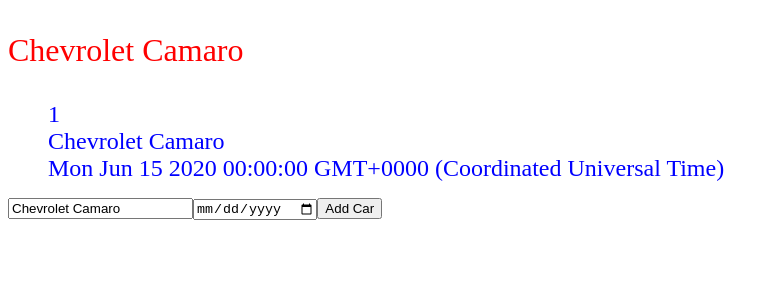
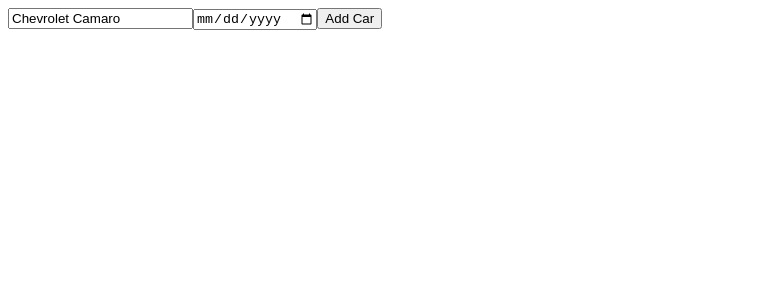
Before and after one commit to asilbek2706/Angular-tutorial, an Angular app: page / in a window 1280 px wide. Shown: the top 300 px of the page, without its empty margins (0-779 px from the left). Built offline with nearby package versions, Linux system fonts and the light colour scheme.

Commit message:
Data binding explanation

```diff
--- a/src/app/car-list/car-list.html
+++ b/src/app/car-list/car-list.html
@@ -1,20 +1,6 @@
-<p class="para">{{carName}}</p>
-
-<ul>
-    <li>{{car.id}}</li>
-    <li>{{car.name}}</li>
-    <li>{{car.year}}</li>
-</ul>
 
 <div>
     <input type="text" placeholder="Enter car name" [(ngModel)]="carName">
     <input type="date" placeholder="Enter car year" [(ngModel)]="carYear">
     <button (click)="onSubmit()">Add Car</button>
 </div>
-
-<!--
-    () - event binding
-    [] - property binding
-    {{}} - interpolation
-    [()] - two way data binding
--->
--- a/src/app/car-list/car-list.ts
+++ b/src/app/car-list/car-list.ts
@@ -11,15 +11,25 @@
 export class CarList {
   carName: string = 'Chevrolet Camaro';
   carYear: Date = new Date('');
-  car: Car = {
-    id: 1,
-    name: 'Chevrolet Camaro',
-    year: new Date(2020, 5, 15),
-  };
+  cars: Car[] = [
+    {
+      id: 1,
+      name: 'Chevrolet Camaro',
+      year: new Date(2020, 5, 15),
+    },
+  ];
 
   onSubmit() {
-    console.log('Form submitted with values:');
-    console.log('Car Name:', this.carName);
-    console.log('Car Year:', this.carYear);
+    if (this.carName.length != 0 && this.carYear) {
+      const newCar: Car = {
+        id: this.cars.length + 1,
+        name: this.carName,
+        year: this.carYear,
+      };
+      this.cars.push(newCar);
+      this.carName = '';
+      this.carYear = new Date('');
+      console.log(this.cars);
+    }
   }
 }
```
